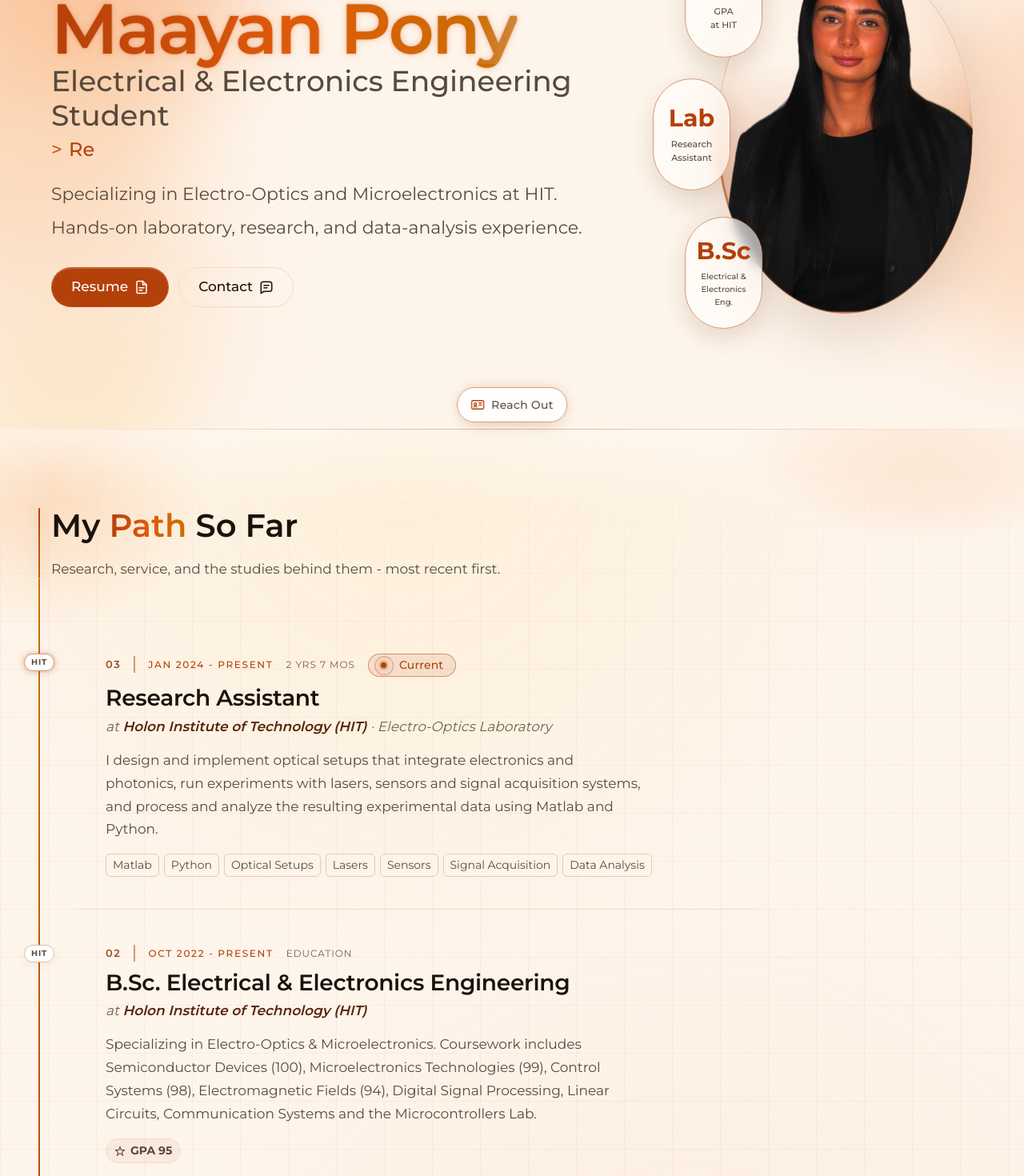
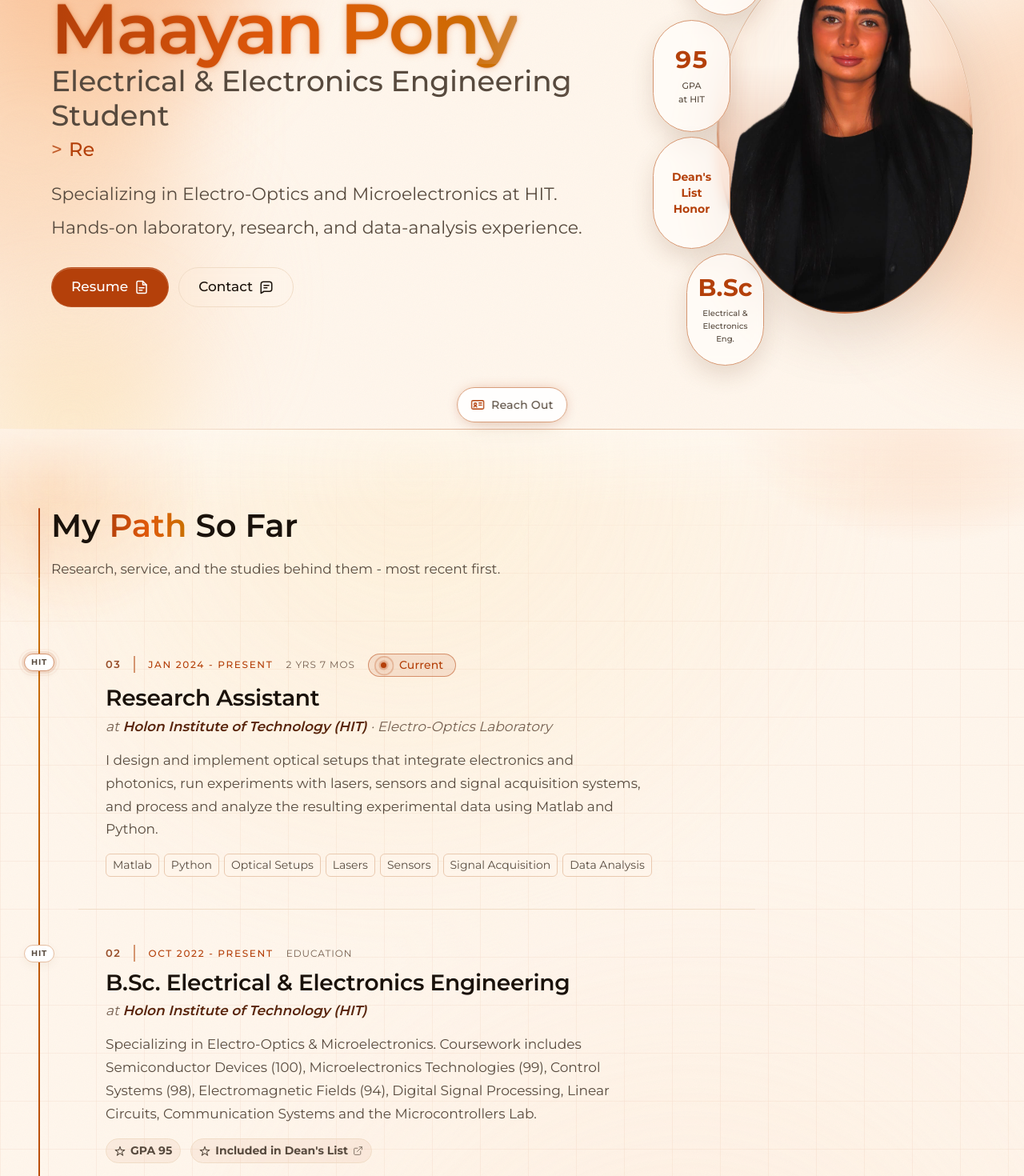
Before and after one commit to noampony/MaayanPortfolio, a Next.js app: page / in a window 1280 px wide. Shown: the part 260-1730 px from the top of the page at 80% size. Built offline with nearby package versions, Linux system fonts and the light colour scheme; no server answers.

Commit message:
enhance education records: add support for multiple honors with certificates; update rendering logic for badges and tags

```diff
--- a/components/sections/HeroContent.tsx
+++ b/components/sections/HeroContent.tsx
@@ -29,30 +29,75 @@ const heroRoles = [
 ] as const;
 
 /**
- * Floating tags pinned to the left edge of the profile-frame ellipse. They pop in
- * bottom-to-top, one second apart, each reusing the original experience-tag
- * spring + float treatment.
+ * Floating tags arranged along the left arc of the profile frame's oval, top to
+ * bottom: Lab / GPA / Dean's List / B.Sc. They pop in bottom-to-top, one second
+ * apart, each reusing the original experience-tag spring + float treatment.
  *
- * All three are CV facts: the degree GPA, the current lab role, and the degree itself.
+ * Owner-supplied facts: the current lab role, the degree GPA, the Dean's List honour
+ * and the degree itself (the honour is not on the CV - it was confirmed by the owner,
+ * and carries no year because none was given).
  * Nothing here is derived from a clock, so nothing goes stale between builds.
+ *
+ * Layout - the pills ride the frame's own oval. Vertically, every pill keeps its fixed
+ * footprint (72.8 / 83.2 / 140px tall by breakpoint), so four of them are taller than
+ * the frame (224 / 256 / 416 / 448px): each is centred on the frame
+ * (`top-1/2 -translate-y-1/2`) and pushed by a whole number of *slots* - one pill
+ * height plus the column gap - at -1.5 / -0.5 / +0.5 / +1.5. Centring on the frame
+ * rather than anchoring to its edges keeps the column centred at both the min-[850px]
+ * (416px) and lg (448px) frame heights without a third set of offsets.
+ *
+ * Horizontally, each pill's right edge sits on the ellipse `x = cx - rx·√(1 - u²)`,
+ * where `u` is the slot's distance from the frame's vertical centre as a fraction of
+ * the *path* ellipse's semi-height. The path ellipse is the frame's oval stretched
+ * vertically so the ±1.5 slots land on it (u = 0.75 there, 0.25 at the ±0.5 slots) -
+ * without the stretch the outer two pills would sit past the oval's poles, where it
+ * has no left edge to follow. `rx` is then set so the inner pills keep their original
+ * overhang, which makes the outer pair tuck back in by ~24 / 28 / 42px per breakpoint:
+ * the column bows out at the waist and narrows at the ends, like the oval itself.
  */
+const TAG_ARC_POSITION_CLASSES = "top-1/2 -translate-y-1/2";
+
+/**
+ * Per-slot offsets: vertical is ±0.5 / ±1.5 × (pill height + gap); horizontal is the
+ * ellipse solution above, so the two inner slots share one inset and the two outer
+ * slots the other.
+ */
+const tagSlotOffsetClasses = {
+  "-1.5":
+    "mt-[-115.2px] -left-[24px] sm:mt-[-130.8px] sm:-left-[27px] min-[850px]:mt-[-219px] min-[850px]:-left-[38px]",
+  "-0.5":
+    "mt-[-38.4px] -left-12 sm:mt-[-43.6px] sm:-left-[55px] min-[850px]:mt-[-73px] min-[850px]:-left-20",
+  "0.5":
+    "mt-[38.4px] -left-12 sm:mt-[43.6px] sm:-left-[55px] min-[850px]:mt-[73px] min-[850px]:-left-20",
+  "1.5":
+    "mt-[115.2px] -left-[24px] sm:mt-[130.8px] sm:-left-[27px] min-[850px]:mt-[219px] min-[850px]:-left-[38px]",
+} as const;
+
 const profileTags = [
+  {
+    key: "lab",
+    ariaLabel: "Research Assistant, Electro-Optics Laboratory",
+    value: "Lab",
+    lines: ["Research", "Assistant"],
+    slotClasses: tagSlotOffsetClasses["-1.5"],
+    appearDelay: 4.15,
+  },
   {
     key: "gpa",
     ariaLabel: "GPA 95 at HIT",
     numericValue: 95,
     lines: ["GPA", "at HIT"],
-    positionClasses:
-      "-top-1 -left-6 sm:-top-[4.6px] sm:-left-[28px] min-[850px]:-top-3 min-[850px]:-left-10",
+    slotClasses: tagSlotOffsetClasses["-0.5"],
     appearDelay: 3.15,
   },
   {
-    key: "lab",
-    ariaLabel: "Research Assistant, Electro-Optics Laboratory",
-    value: "Lab",
-    lines: ["Research", "Assistant"],
-    positionClasses:
-      "top-1/2 -translate-y-1/2 -left-12 sm:-left-[55px] min-[850px]:-left-20",
+    key: "deans-list",
+    ariaLabel: "Dean's List Honor",
+    // No value slot: the honour has no short headline word to put there (a 30px
+    // "Dean's" would overflow a 97px pill), so the pill is label-only and the label
+    // itself carries the emphasis.
+    lines: ["Dean's", "List", "Honor"],
+    slotClasses: tagSlotOffsetClasses["0.5"],
     appearDelay: 2.15,
   },
   {
@@ -60,13 +105,7 @@ const profileTags = [
     ariaLabel: "B.Sc Electrical and Electronics Engineering",
     value: "B.Sc",
     lines: ["Electrical &", "Electronics", "Eng."],
-    // Bottom offset is a touch larger than the top tag's (rather than the same
-    // -1/-2/-3 value) because this tag wraps onto 3 lines and is taller, so a
-    // matching edge offset would pull its center closer to the middle tag than
-    // the top tag's. The extra px exactly compensates for that height delta so
-    // the middle tag sits equidistant between the top and bottom tags.
-    positionClasses:
-      "-bottom-[7.2px] -left-[22px] sm:-bottom-[8.2px] sm:-left-[25px] min-[850px]:-bottom-[18.41px] min-[850px]:-left-10",
+    slotClasses: tagSlotOffsetClasses["1.5"],
     appearDelay: 1.15,
   },
 ] as const;
@@ -222,8 +261,8 @@ export function HeroContent({ initials }: HeroContentProps) {
   // The portrait itself is cropped head-to-hip and horizontally centred on the
   // subject's optical centre (head + torso, not the hair-inclusive bounding box),
   // so the figure reads as centred in the ellipse.
-  // `min-[850px]:ml-20` reserves the widest tag overhang (the middle tag's
-  // `min-[850px]:-left-20`) as real layout space - the tags are absolutely
+  // `min-[850px]:ml-20` reserves the tag column's overhang
+  // (`min-[850px]:-left-20`) as real layout space - the tags are absolutely
   // positioned, so without it the flex row lets the text column run underneath
   // them at narrow row-layout widths.
   const profileFrameClasses = cn(
@@ -383,7 +422,11 @@ export function HeroContent({ initials }: HeroContentProps) {
       </div>
 
       <motion.div
-        className="order-2 flex shrink-0 items-start justify-center min-[850px]:order-none min-[850px]:justify-end"
+        // `my-5` in the stacked layout: the four-pill column is ~40px taller than the
+        // frame at each end (see profileTags), which eats into the flex `gap-8`/`gap-10`
+        // and lets the top pill touch the paragraph and the bottom one the Resume CTA.
+        // The row layout has no such collision - the column sits beside the text.
+        className="order-2 my-5 flex shrink-0 items-start justify-center min-[850px]:order-none min-[850px]:my-0 min-[850px]:justify-end"
         initial={prefersReducedMotion ? false : { opacity: 0, scale: 0.96 }}
         animate={contentRevealed ? { opacity: 1, scale: 1 } : { opacity: 0, scale: 0.96 }}
         transition={{ duration: 0.83, ease: easeOut, delay: prefersReducedMotion ? 0 : 0.24 }}
@@ -442,7 +485,7 @@ export function HeroContent({ initials }: HeroContentProps) {
               <div
                 key={tag.key}
                 aria-label={tag.ariaLabel}
-                className={cn("absolute z-20", tag.positionClasses)}
+                className={cn("absolute z-20", TAG_ARC_POSITION_CLASSES, tag.slotClasses)}
               >
                 <motion.div
                   initial={prefersReducedMotion ? false : { scale: 0, opacity: 0 }}
@@ -479,6 +522,8 @@ export function HeroContent({ initials }: HeroContentProps) {
                       "gap-1 px-2.5 py-3 sm:gap-1 sm:px-3 sm:py-3.5 min-[850px]:gap-1.5 min-[850px]:px-4 min-[850px]:py-6"
                     )}
                   >
+                    {/* A tag without a value slot (the honour) is all label - see below. */}
+                    {"numericValue" in tag || "value" in tag ? (
                       <span
                         aria-hidden="true"
                         className="font-bold leading-none text-accent text-sm sm:text-base min-[850px]:text-3xl"
@@ -493,12 +538,21 @@ export function HeroContent({ initials }: HeroContentProps) {
                           tag.value
                         )}
                       </span>
+                    ) : null}
                     <span
                       className={cn(
-                        "text-center leading-tight font-medium text-text-secondary",
-                        tag.lines.length > 2
+                        "text-center leading-tight",
+                        // Value-less tags carry the whole pill on their label, so it
+                        // steps up to the weight, size and accent colour the value
+                        // slot would have had. The sized branches keep the label
+                        // subordinate to a value that is already doing the shouting.
+                        !("numericValue" in tag) && !("value" in tag)
+                          ? "font-bold text-accent text-[8px] sm:text-[9px] min-[850px]:text-sm"
+                          : "font-medium text-text-secondary",
+                        ("numericValue" in tag || "value" in tag) &&
+                          (tag.lines.length > 2
                             ? "text-[6px] sm:text-[7px] min-[850px]:text-[10px]"
-                          : "text-[7px] sm:text-[8px] min-[850px]:text-[11px]",
+                            : "text-[7px] sm:text-[8px] min-[850px]:text-[11px]"),
                       )}
                     >
                       {tag.lines.map((line, index) => (
--- a/components/ui/ExperienceLedger.tsx
+++ b/components/ui/ExperienceLedger.tsx
@@ -377,11 +377,12 @@ function RoleRecord({ entry, index, onOpenCertificate }: RecordProps<LedgerRoleE
 }
 
 /**
- * An education record closing out the ledger. The in-page certificate viewer is wired to
- * whichever certificates exist: a "Preview certificate" trigger when the qualification has
- * one, and - when the honour has its own certificate - one pill that is both the honour
- * badge and its trigger. An entry with no certificates at all simply renders no action row,
- * rather than a trigger that opens an empty viewer.
+ * An education record closing out the ledger. Honours render as badges in the order the
+ * content gives them. The in-page certificate viewer is wired to whichever certificates
+ * exist: a "Preview certificate" trigger when the qualification has one, and - when an
+ * honour has its own certificate - one pill that is both the honour badge and its trigger.
+ * An entry with neither certificates nor honours simply renders no action row, rather than
+ * a trigger that opens an empty viewer.
  */
 function EducationRecord({
   entry,
@@ -390,26 +391,23 @@ function EducationRecord({
 }: RecordProps<LedgerEducationEntry>) {
   const { education } = entry;
 
-  let honorGroup: ReactNode = null;
-  if (education.honorCertificate) {
-    honorGroup = (
-      <span className="experience-honor-group">
+  const honorBadges: ReactNode[] = (education.honors ?? []).map((honor) =>
+    honor.certificate ? (
+      <span key={honor.label} className="experience-honor-group">
         <EducationCertificateTrigger
-          certificate={education.honorCertificate}
+          certificate={honor.certificate}
           onOpen={onOpenCertificate}
-          label={education.honor ?? "Preview certificate"}
+          label={honor.label}
           leadingIcon={<HonorIcon />}
         />
       </span>
-    );
-  } else if (education.honor) {
-    honorGroup = (
-      <span className="about-education-honor-badge">
+    ) : (
+      <span key={honor.label} className="about-education-honor-badge">
         <HonorIcon />
-        {education.honor}
+        {honor.label}
       </span>
-    );
-  }
+    ),
+  );
 
   return (
     <>
@@ -427,7 +425,7 @@ function EducationRecord({
 
       <p className="xp-desc">{education.summary}</p>
 
-      {education.degreeCertificate || honorGroup ? (
+      {education.degreeCertificate || honorBadges.length > 0 ? (
         <div className="xp-actions">
           {education.degreeCertificate ? (
             <EducationCertificateTrigger
@@ -435,7 +433,7 @@ function EducationRecord({
               onOpen={onOpenCertificate}
             />
           ) : null}
-          {honorGroup}
+          {honorBadges}
         </div>
       ) : null}
     </>
--- a/lib/content/data/about.ts
+++ b/lib/content/data/about.ts
@@ -7,10 +7,14 @@
  * GPA 95, Electro-Optics & Microelectronics specialization) and the Ein-Kerem High School
  * diploma (2015-2018, GPA 103, with honors).
  *
- * ⚠️ No certificate files exist for either entry yet, so `degreeCertificate` is omitted on
- * both - the ledger then renders the record without a "Preview certificate" trigger rather
- * than opening an empty viewer. Drop a PDF into `public/certificates/` and add the ref to
- * wire it up.
+ * The Dean's List placement on the B.Sc. entry is owner-confirmed rather than CV-sourced;
+ * the CV states no honour.
+ *
+ * ⚠️ No certificate files exist for any entry yet, so `degreeCertificate` is omitted on both
+ * and the record renders without a "Preview certificate" trigger rather than opening an
+ * empty viewer. Drop a PDF into `public/certificates/` and add the ref to wire it up. The
+ * Dean's List honour is the one exception: it carries a certificate ref pointed at the CV
+ * as a temporary stand-in so the badge is a working viewer trigger.
  *
  * ⚠️ No institution logo assets exist in `public/logos/`, so both timeline markers fall back
  * to initials (`HIT`, `EKH`). Drop a licence-cleared logo in and set `institutionLogo` to
@@ -61,7 +65,24 @@ const aboutData = {
     dateRange: "Oct 2022 - present",
     degree: "B.Sc. Electrical & Electronics Engineering",
     institution: "Holon Institute of Technology (HIT)",
-    honor: "GPA 95",
+    honors: [
+      { label: "GPA 95" },
+      // Owner-confirmed (the CV does not list it). The badge doubles as the trigger for
+      // the certificate viewer.
+      // ⚠️ STUB: no Dean's List PDF exists yet, so the viewer is pointed at the CV so the
+      // interaction is real and testable. Swap `file` for the actual certificate once it
+      // lands in `public/certificates/` - or drop the `file` key entirely to fall back to
+      // the viewer's "preview is not available yet" state.
+      {
+        label: "Included in Dean's List",
+        certificate: {
+          id: "deans-list",
+          title: "Dean's List",
+          viewLabel: "View Dean's List certificate",
+          file: "/resume.pdf",
+        },
+      },
+    ],
     summary:
       "Specializing in Electro-Optics & Microelectronics. Coursework includes Semiconductor " +
       "Devices (100), Microelectronics Technologies (99), Control Systems (98), " +
@@ -73,7 +94,7 @@ const aboutData = {
       dateRange: "2015 - 2018",
       degree: "High School Diploma, with honors",
       institution: "Ein-Kerem High School",
-      honor: "GPA 103",
+      honors: [{ label: "GPA 103" }],
       summary:
         "Extended studies in Mathematics, English, Physics, Biology and Agriculture.",
     },
```
Also changed, not shown: lib/content/types.ts (+16 -2 lines), lib/content/validate.ts (+30 -6 lines), app/opengraph-image.jpg, app/twitter-image.jpg. Lines whose indentation alone changed are shown as unchanged.
